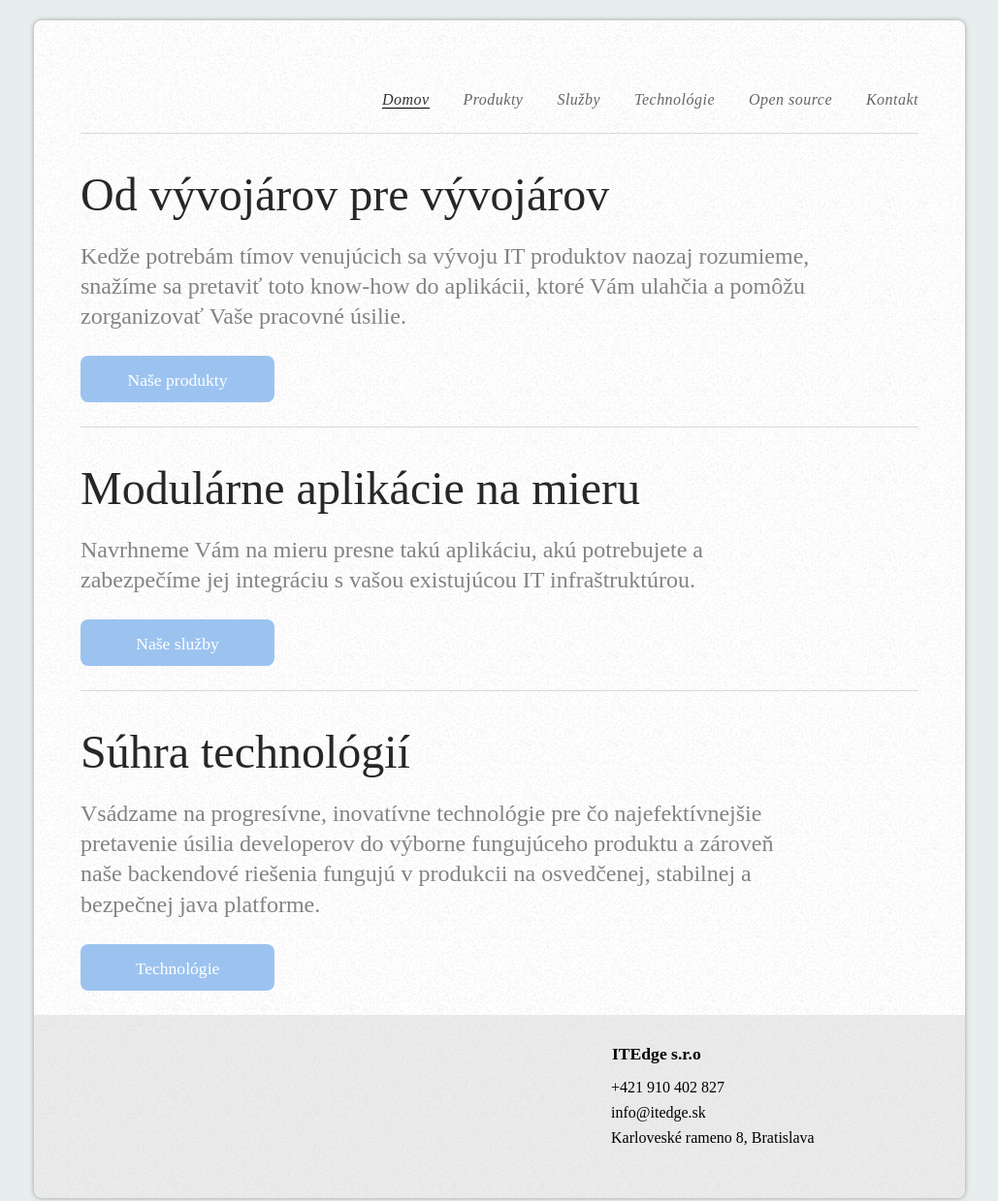
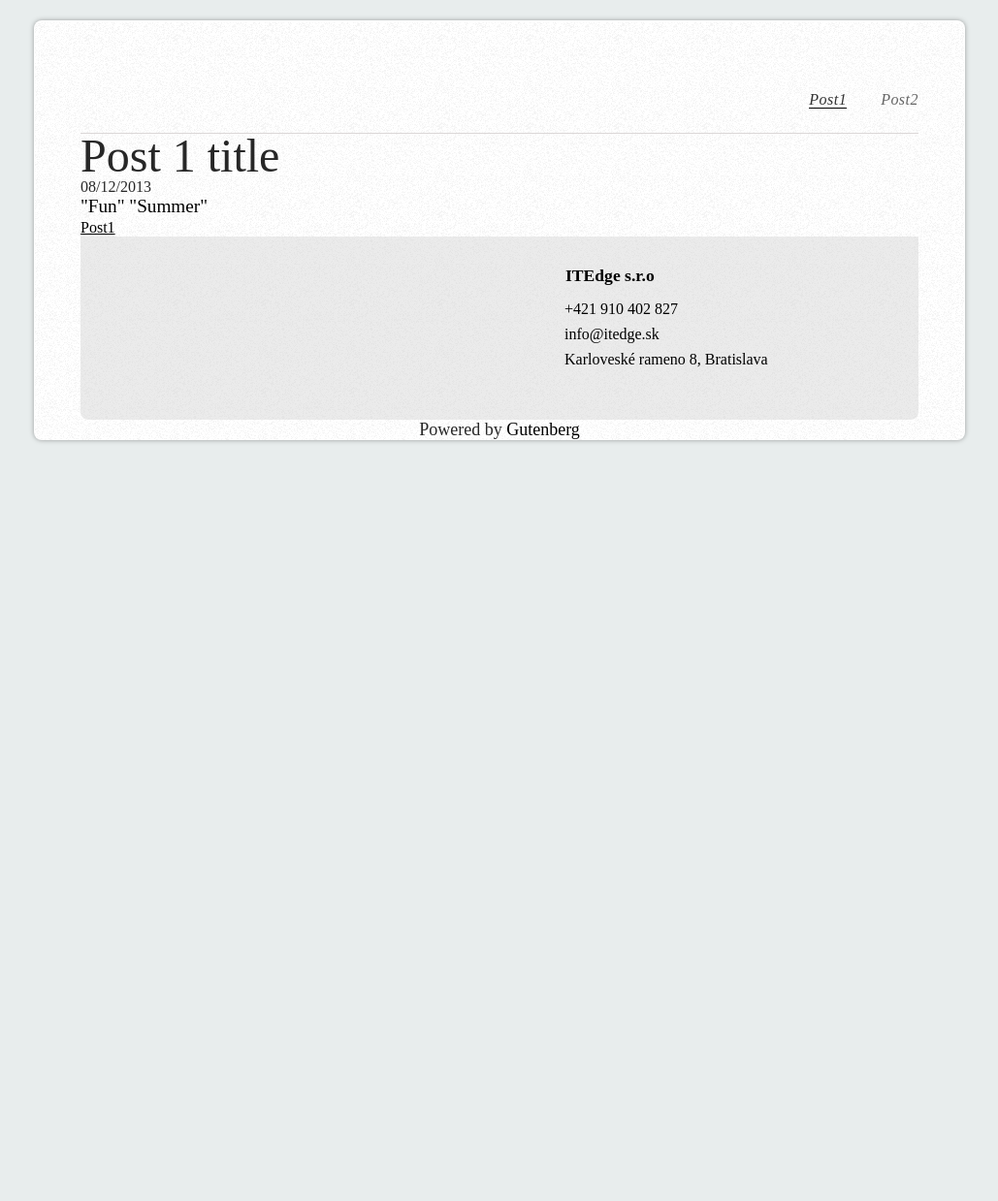
Before and after one commit to janherich/gutenberg, a plain HTML site: page resources/outline/index.html in a window 1280 px wide. Shown: the top 1239 px of the page at 97% size, without its empty margins (125-1154 px from the left). After the commit the page ends 800 px from the top, so only its background shows below. Drawn offline with Linux system fonts and the light colour scheme.

Commit message:
Update dependencies and design

```diff
--- a/resources/outline/index.html
+++ b/resources/outline/index.html
@@ -18,41 +18,22 @@
       <div id="header">
 	<div id="menu">
 	  <ul>
-						<li class="selected"><a href="index.html">Domov</a></li>
-						<li><a href="produkty.html">Produkty</a></li>
-						<li><a href="sluzby.html">Slu&#382;by</a></li>
-						<li><a href="technologie.html">Technol&#243;gie</a></li>
-						<li><a href="opensource.html">Open source</a></li>
-						<li><a href="kontakt.html">Kontakt</a></li>
+	    <li class="selected"><a href="post1.html">Post1</a></li>
+	    <li><a href="post2.html">Post2</a></li>
 	  </ul>
 	</div>
 	<div class="clear"></div>
       </div>
 
-			<div id="productsinfo" class="headline">
-				<h1 style="font-size:3em">Od v&#253;voj&#225;rov pre v&#253;voj&#225;rov</h1>
-				<p>Ked&#382;e potreb&#225;m t&#237;mov venuj&#250;cich sa v&#253;voju IT produktov  naozaj rozumieme,<br>
-				sna&#382;&#237;me sa pretavi&#357; toto know-how do aplik&#225;cii, ktor&#233; V&#225;m ulah&#269;ia a pom&#244;&#382;u<br>
-				zorganizova&#357; Va&#353;e pracovn&#233; &#250;silie.</p>
-				<a href="produkty.html">Na&#353e produkty</a>
-			</div>
-
-			<div id="servicesinfo" class="headline">
-				<h1 style="font-size:3em">Modul&#225;rne aplik&#225;cie na mieru</h1>
-				<p>Navrhneme V&#225;m na mieru presne tak&#250; aplik&#225;ciu, ak&#250; potrebujete a<br>
-				zabezpe&#269;&#237;me jej integr&#225;ciu s va&#353ou existuj&#250;cou IT infra&#353trukt&#250;rou.</p>
-				<a href="sluzby.html">Na&#353e slu&#382;by</a>
-			</div>
-
-			<div id="techinfo" class="headline lastHeadline">
-				<h1 style="font-size:3em">S&#250;hra technol&#243;gi&#237;</h1>
-				<p>Vs&#225;dzame na progres&#237;vne, inovat&#237;vne technol&#243;gie pre &#269;o najefekt&#237;vnej&#353;ie<br>
-				pretavenie &#250;silia developerov do v&#253;borne funguj&#250;ceho produktu a z&#225;rove&#328;<br>
-				na&#353;e backendov&#233; rie&#353;enia funguj&#250; v produkcii na osved&#269;enej, stabilnej a<br>
-				bezpe&#269;nej java platforme.</p>
-				<a href="technologie.html">Technol&#243;gie</a>
-			</div>
-
+      <div id="posts">
+        <ul>
+	  <li>
+	    <h1 style="font-size:3em">Post 1 title</h1>
+            <h2>08/12/2013</h2>
+            <h3>"Fun" "Summer"</h3>
+	    <a href="post1.html">Post1</a>
+	  </li>
+        </ul>
       </div>
 
       <div id="footer">
```
Also changed, not shown: 2 other files. Lines whose indentation alone changed are shown as unchanged.
